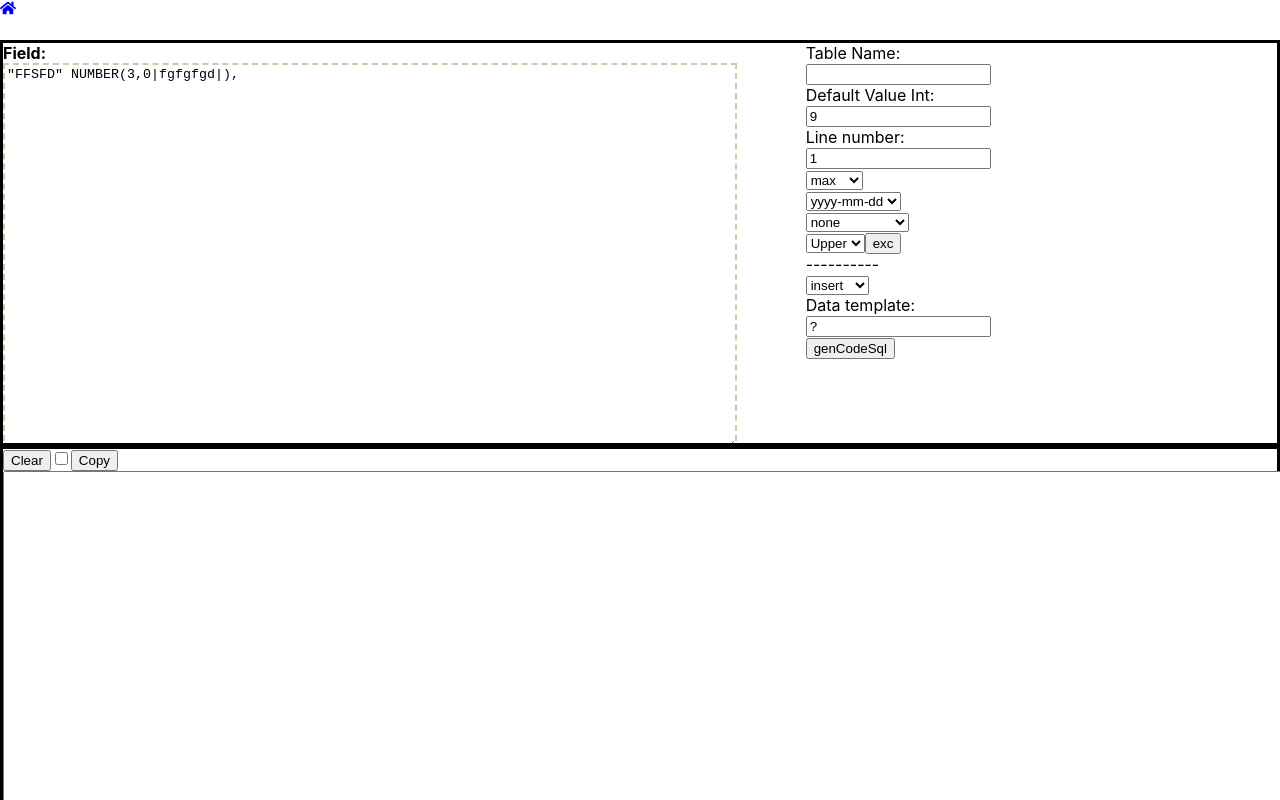
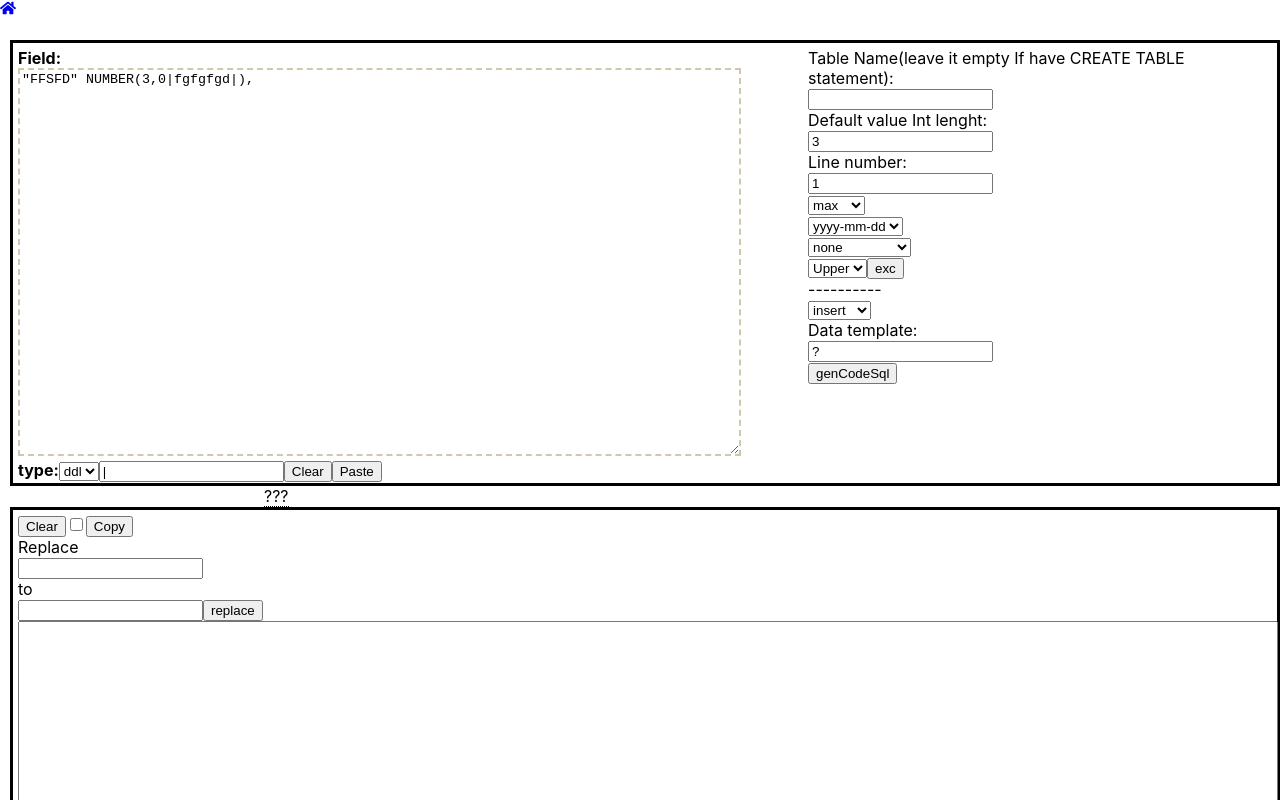
Before and after one commit to uvsnag/reactjs_tool, a React (Create React App) app: page /sql in a window 1280 px wide. Shown: the top 800 px of the page. Built offline with nearby package versions, Linux system fonts and the light colour scheme.

Commit message:
gen data follow unique sqlProcess.jsx

```diff
--- a/src/common/style.css
+++ b/src/common/style.css
@@ -117,6 +117,11 @@ html {
             padding: 15px 15px 15px 15px;
     }
 }
+@media (min-width: 700px)   {
+    .block {
+        padding: 5px 5px 35px 5px;
+    }
+}
 @media (max-width: 700px)   {
     .option-right {
         text-align: center;
@@ -151,3 +156,46 @@ html {
         text-align: center;
     }
 }
+
+.tooltip {
+    position: relative;
+    display: inline-block;
+    border-bottom: 1px dotted black;
+    margin-left: 20%;
+  }
+
+  .tooltip .tooltiptext {
+    visibility: hidden;
+    width: 400px;
+    background-color: #555;
+    color: #fff;
+    /* text-align: center; */
+    border-radius: 6px;
+    padding: 5px 0;
+    position: absolute;
+    z-index: 1;
+    bottom: 125%;
+    left: 50%;
+    margin-left: -60px;
+    opacity: 0;
+    transition: opacity 0.3s;
+  }
+
+  .tooltip .tooltiptext::after {
+    content: "";
+    position: absolute;
+    top: 100%;
+    left: 50%;
+    margin-left: -5px;
+    border-width: 5px;
+    border-style: solid;
+    border-color: #555 transparent transparent transparent;
+  }
+
+  .tooltip:hover .tooltiptext {
+    visibility: visible;
+    opacity: 1;
+  }
+  .sql-body{
+      padding-left: 10px;
+  }
--- a/src/components/sqlProcess.jsx
+++ b/src/components/sqlProcess.jsx
@@ -17,14 +17,21 @@ const SqlProcess = () => {
     const ARR_NOT_FIELDNAME = ['PRIMARY ', CREATE_TABLE + ' ', 'ENGINE=', 'ENGINE =', 'CHARSET =', 'CHARSET='];
     const INDENT_FIELD_NAME = ['"', '`', `'`];
 
-    const NUMBER_TYPE = [' NUMBER', ' NUMERIC', ' LONG', ' INT', ' INTEGER'];
-    const DATE_TYPE = [' DATE', ' TIMESTAMP'];
+    const NUMBER_TYPE = [' NUMBER', ' NUMERIC', ' LONG', ' INT', ' INTEGER', ' TINYINT', ' BIGINT', ' DECIMAL'
+    , ' FLOAT', ' REAL', ' SMALLMONEY', ' MONEY', ' SMALLINT'];
+    const DATE_TYPE = [' DATE', ' TIMESTAMP', ' DATETIME', ' TIME', ' SMALLDATETIME', ' DATETIME2', ' DATETIMEOFFSET '];
     const NOT_NULL = ['NOT NULL'];
 
-    const [defaultValueInt, setDefaultValueInt] = useState(9);
+    const [defaultValueInt, setDefaultValueInt] = useState(3);
     const [lineNumber, setLineNumber] = useState(1);
-    const [dataChar, setDataChar] = useState('|');
+    const [dataCharFixed, setDataCharFixed] = useState('|');
+    const [dataCharUnique, setDataCharUnique] = useState('*');//for changeable on screen
     const [tableName, setTableName] = useState('');
+    const [replaceFrom, setReplaceFrom] = useState('');
+    const [replaceTo, setReplaceTo] = useState('');
+    const [result, setResult] = useState('');
+
+    const [uniqueMap, setUniqueMap] = useState(new Map());
 
     const STR_INSERT_INTO = 'INSERT INTO ';
     const STR_VALUE = ') VALUES (';
@@ -59,9 +66,9 @@ const SqlProcess = () => {
                 sqlResult += genDataInput(lineInputs) + '\n';
             }
             if (chkDeleteOldData[0].checked) {
-                document.getElementById('output').value = sqlResult;
+                setResult(sqlResult);
             } else {
-                document.getElementById('output').value += '\n' + sqlResult;
+                setResult(result + '\n' + sqlResult);
             }
         }
     }
@@ -133,9 +140,9 @@ const SqlProcess = () => {
                 break;
         }
         if (chkDeleteOldData[0].checked) {
-            document.getElementById('output').value = resultStr;
+            setResult(resultStr);
         } else {
-            document.getElementById('output').value += '\n' + resultStr;
+            setResult(result + '\n' + resultStr);
         }
     }
 
@@ -187,12 +194,31 @@ const SqlProcess = () => {
             // var notNull = false;
             if (checkLineIsField(trLine)) {
 
-                var indentComData = dataChar;
+                var indentComData = dataCharFixed;
                 var dataStr = '';
                 var lengthData = 0;
                 if (trLine.includes(indentComData)) {
                     var orgLine = lineInputs[j].trim();
                     dataStr = orgLine.substring(orgLine.indexOf(indentComData) + 1, orgLine.lastIndexOf(indentComData));
+                } else if (trLine.includes(dataCharUnique)) {
+                    let fieldName = trLine.substring(0, trLine.indexOf(INDENT_SPACE));
+                    let strValueField = "";
+                    strValueField = uniqueMap.get(fieldName);
+                    if (_.isEmpty(strValueField)) {
+                        let intValue = trLine.substring(trLine.indexOf(dataCharUnique) + 1, trLine.lastIndexOf(dataCharUnique));
+                        setUniqueMap(uniqueMap.set(fieldName, String(intValue)));
+                        dataStr = String(intValue);
+                    } else {
+                        let arrValue = strValueField.split(',');
+                        let arrValueInt = arrValue.map(Number);
+                        let maxvalue = Math.max.apply(Math, arrValueInt) + 1;
+
+                        setUniqueMap(uniqueMap.set(fieldName, strValueField + ',' + (maxvalue)));
+                        dataStr = String(maxvalue);
+                    }
+                 if (!checkType(trLine, NUMBER_TYPE)) {
+                    dataStr = 'a'+dataStr;
+                 }
                 } else {
                     if (checkType(trLine, NOT_NULL)) {
                         // notNull = true;
@@ -279,7 +305,8 @@ const SqlProcess = () => {
         return dataStr;
     }
     const onClearOuput = () => {
-        document.getElementById('output').value = '';
+        setResult('');
+        setUniqueMap(new Map());
     };
     const onClearField = () => {
         document.getElementById('txtField').value = '';
@@ -288,7 +315,12 @@ const SqlProcess = () => {
         document.getElementById('txtField').value = await navigator.clipboard.readText();
     };
     const onCoppyOutput = () => {
-        navigator.clipboard.writeText(document.getElementById('output').value);
+        navigator.clipboard.writeText(result);
+    };
+    const replace = () => {
+        if (!_.isEmpty(replaceFrom) && !_.isEmpty(replaceTo)) {
+            setResult(result.replaceAll(replaceFrom, replaceTo))
+        }
     };
     const handleChange = (value, typeName) => {
 
@@ -299,11 +331,17 @@ const SqlProcess = () => {
             case 'lineNumber':
                 setLineNumber(value);
                 break;
-            case 'dataChar':
-                setDataChar(value);
+            case 'dataCharFixed':
+                setDataCharFixed(value);
                 break;
             case 'tableName':
                 setTableName(value);
+                break;
+            case 'replace-from':
+                setReplaceFrom(value);
+                break;
+            case 'replace-to':
+                setReplaceTo(value);
                 break;
             default:
                 break;
@@ -311,8 +349,9 @@ const SqlProcess = () => {
     }
 
     return (
-        <div>
-            <div className='option block'>
+        <div className="sql-body">
+
+            <div className='option block' >
                 <div className='option-left'>
                     <b>Field:</b>
                     <textarea id='txtField'></textarea>
@@ -322,21 +361,21 @@ const SqlProcess = () => {
                         <option value="ddl">ddl</option>
                         {/* <!-- <option value="excel">excel</option> --> */}
                     </select>
-                    <input type="text" value={dataChar}
+                    <input type="text" value={dataCharFixed}
                         onChange={(e) => {
-                            handleChange(e.target.value, "dataChar")
+                            handleChange(e.target.value, "dataCharFixed")
                         }} />
                     <input type='submit' value="Clear" id='btnCleanField' onClick={() => onClearField()} />
                     <input type='submit' value="Paste" id='btnPasteField' onClick={() => pasteData()} />
                 </div>
                 <div className='option-right'>
-                    <div>Table Name:</div>
+                    <div>Table Name(leave it empty If have CREATE TABLE statement):</div>
                     <input type="text" id="txtTableName" value={tableName}
                         onChange={(e) => {
                             handleChange(e.target.value, "tableName")
                         }} />
                     <br />
-                    <div>Default Value Int:</div>
+                    <div>Default value Int lenght:</div>
                     <input type="text" value={defaultValueInt}
                         onChange={(e) => {
                             handleChange(e.target.value, "defaultValueInt")
@@ -369,7 +408,7 @@ const SqlProcess = () => {
                     <div>
                         <select name="cmbformatFeildName" id="cmbformatFeildName">
                             <option value="none">none</option>
-                            <option value="delete">Detele format</option>
+                            <option value="delete">Delete format</option>
                         </select>
                     </div>
                     <select name="cmbTypeChar" id="cmbTypeChar">
@@ -394,13 +433,26 @@ const SqlProcess = () => {
                     <input type='submit' value="genCodeSql" id='btnGenCodeSql' onClick={() => onGenCodeSql()} />
                 </div>
             </div>
-
+            <div class="tooltip">???
+                <span class="tooltiptext">Coppy full character DLL and paste into Field<br /><br /> | - data set cứng. VD: "COL" NUMBER(3,0|abc|) - data =abc ,<br /> * -unique gia tri tự tăng. VD: "FFSFD" NUMBER(3,0*2*) , inititial value =2. Clear textbox để reset gia tri ban dau </span>
+            </div>
             <div className='block '>
                 <input type='submit' value="Clear" id='btnClean' onClick={() => onClearOuput()} />
                 <input className='chkDeleteOldData' type='checkbox' />
                 <input type='submit' value="Copy" id='btnCoppy' onClick={() => onCoppyOutput()} />
+                <div>Replace</div>
+                <input type='text' value={replaceFrom}
+                    onChange={(e) => {
+                        handleChange(e.target.value, "replace-from")
+                    }} />
+                <div> to</div>
+                <input type='text' value={replaceTo}
+                    onChange={(e) => {
+                        handleChange(e.target.value, "replace-to")
+                    }} />
+                <input type='submit' value="replace" id='btnCoppy' onClick={() => replace()} />
                 {/* <!-- <p>result:</p> --> */}
-                <textarea id='output'></textarea>
+                <textarea id='output' value={result}></textarea>
                 <br /><br /><br />
                 <textarea id='tmp'></textarea>
             </div>
```
Also changed, not shown: src/components/Elearning/notifyAuto.jsx (+5 -5 lines).
